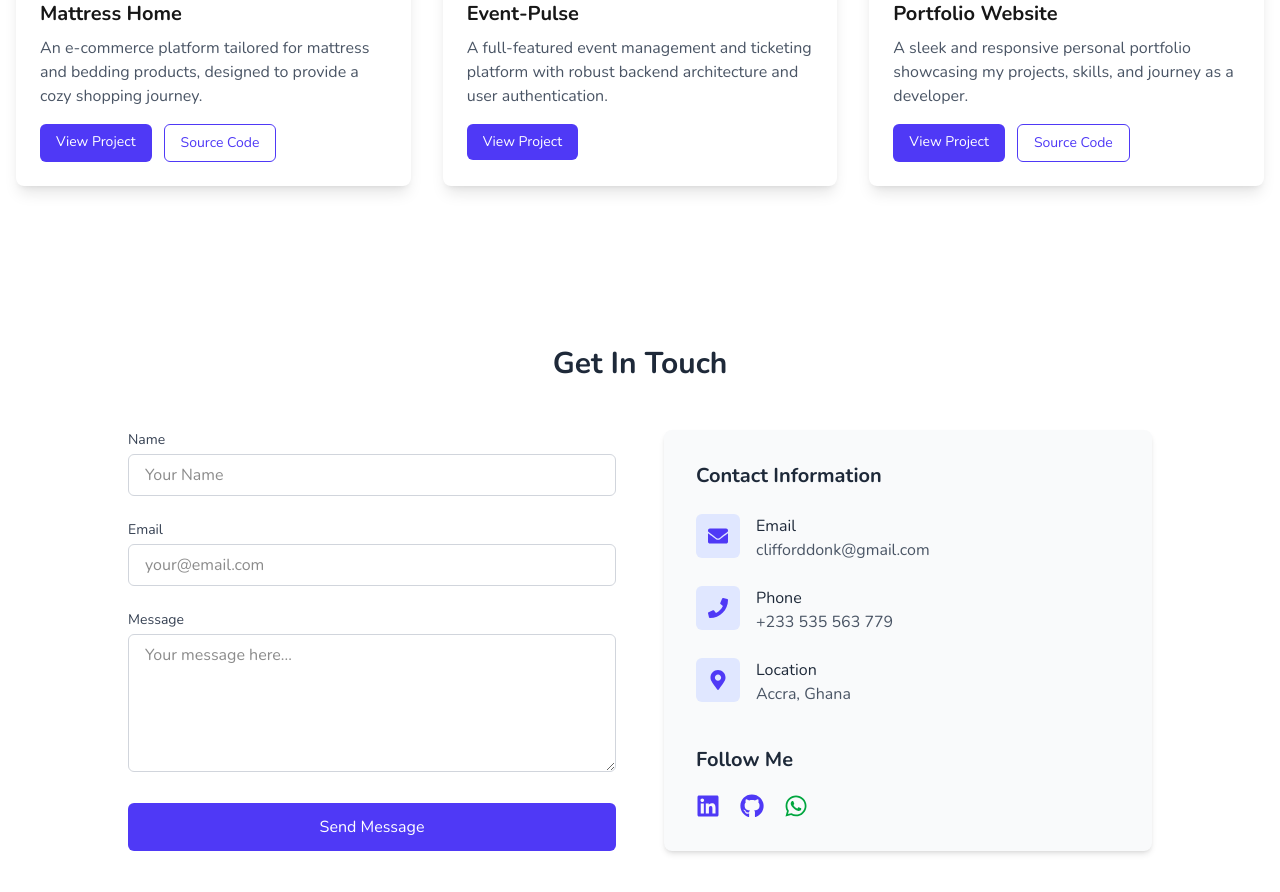
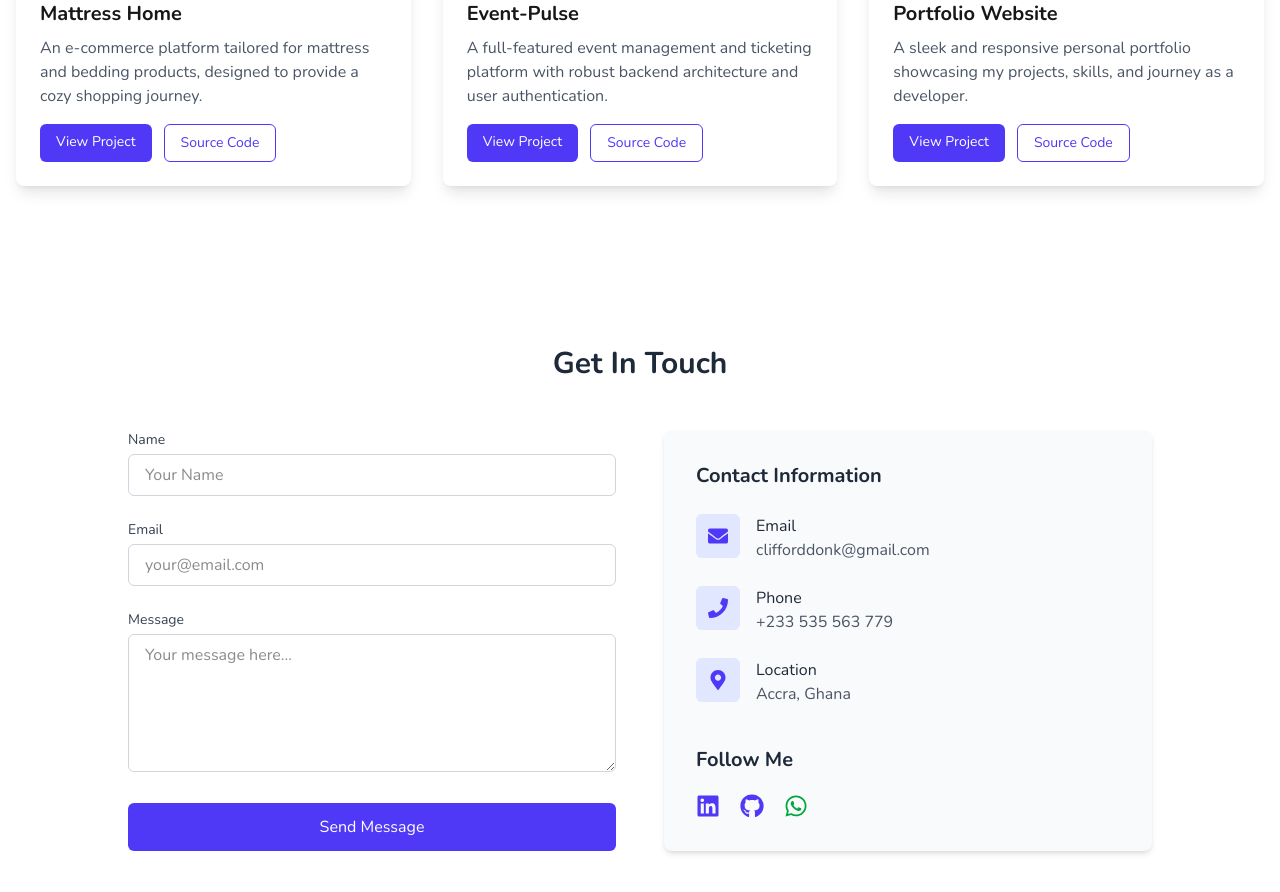
Before and after one commit to clifforddonk/portfolio, a Next.js app: page /portfolio in a window 1280 px wide. Shown: the part 3300-4192 px from the top of the page. Built offline with nearby package versions, Linux system fonts and the light colour scheme; no server answers.

Commit message:
new changes

```diff
--- a/app/portfolio/page.jsx
+++ b/app/portfolio/page.jsx
@@ -77,7 +77,7 @@ export default function Home() {
       category: "fullstack",
       technologies: ["Express", "MongoDB", "JWT", "Docker"],
       link: "https://event-pulse.com/",
-      code: "",
+      code: "https://github.com/charlesbihdev/Event-Pulse",
     },
     {
       id: 6,
@@ -101,7 +101,6 @@ export default function Home() {
     { name: "MongoDB", level: 70 },
     { name: "MySQL", level: 70 },
     { name: "Git", level: 80 },
-
   ];
 
   const filteredProjects =
```
